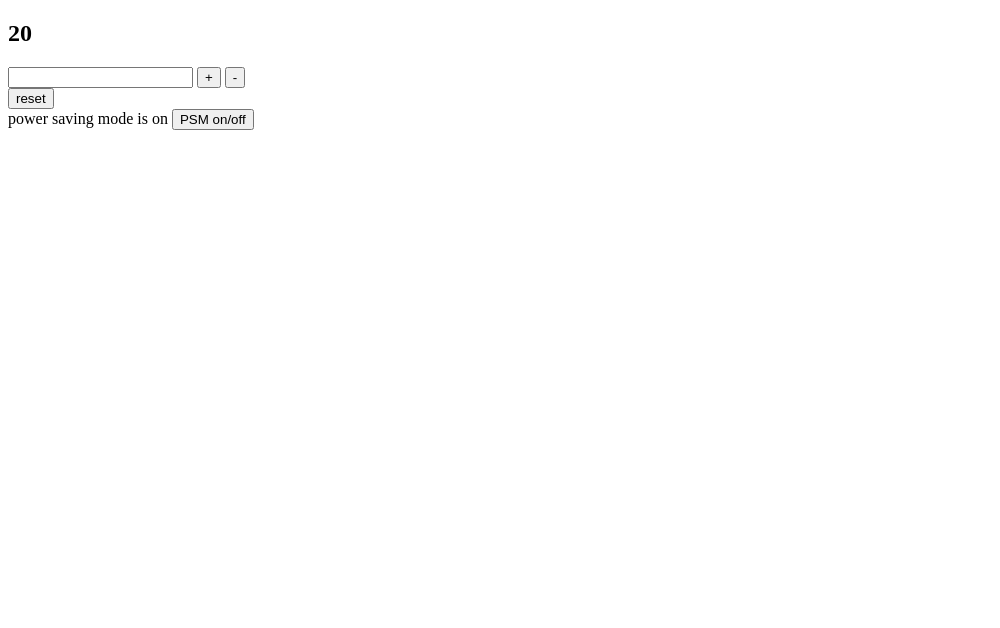
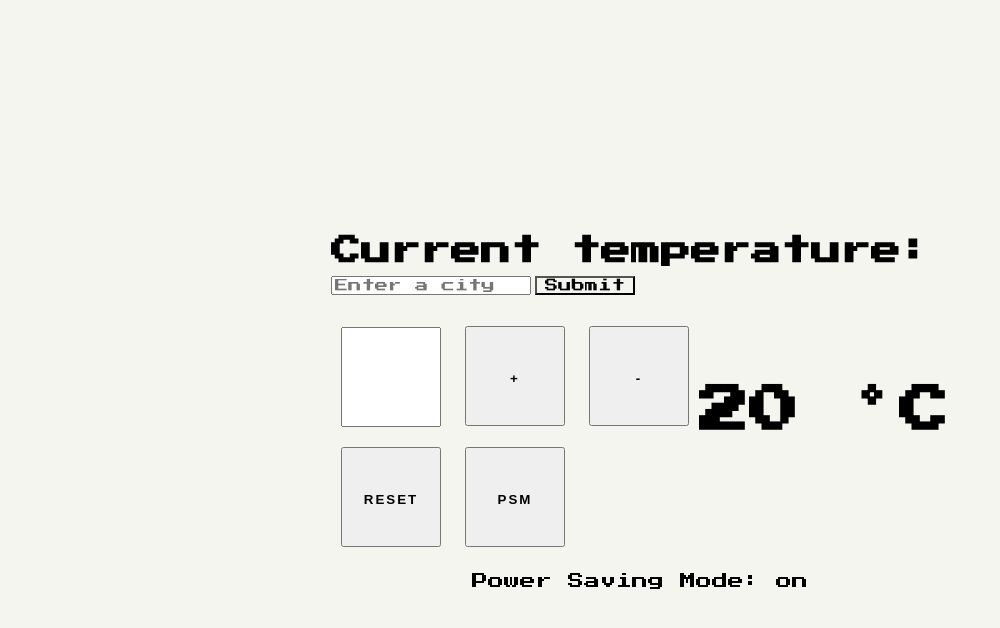
Before and after one commit to wemsteral/Thermostat, a plain HTML site: page index.html in a window 1280 px wide. Shown: the whole page, without its empty margins (0-1000 px from the left). Drawn offline with nearby package versions, Linux system fonts and the light colour scheme; no server answers.

Commit message:
added styling

```diff
--- a/index.html
+++ b/index.html
@@ -1,34 +1,66 @@
 <!DOCTYPE html>
 <html>
   <head>
+    <link href="https://fonts.googleapis.com/css?family=Luckiest+Guy" rel="stylesheet">
+    <link href="https://fonts.googleapis.com/css?family=Press+Start+2P" rel="stylesheet">
+
     <link rel="stylesheet" href="./public/style.css">
     <title>Thermostat</title>
   </head>
+  <div class=flex>
   <body>
     <section>
-      <h1 id="temperature"></h1>
-      <p>
-        <input id="diff_amount" type="number" name="degrees" value="">
+
+<div style="clear:both"></div>
+      <h1>Current temperature: <span id="current-temperature"></span></h1>
+      <form id="select-city">
+      <input class="enter-city" id="current-city" type="text" placeholder="Enter a city"></input>
+      <input class="submit" type="submit"></input>
+      </form>
+
+
+
+        <h3 id="temperature"></h3>
+        <input class='degrees' id="diff_amount" type="number" name="degrees" value="">
         <button id="temperature-up">+</button>
         <button id="temperature-down">-</button>
         <br>
         <button id="temperature-reset">reset</button>
-        <br>
-        power saving mode is <span id="power-saving-status">on</span>
-        <button id="toggle-powersaving">PSM on/off</button>
+        <button id="toggle-powersaving">PSM</button>
 
-      </p>
+      <br>
+        <p>Power Saving Mode: <span id="power-saving-status">on</span></p>
+
+
     </section>
+  </div>
     <script src="./src/Thermostat.js"></script>
     <script src="https://code.jquery.com/jquery-2.1.4.min.js"></script>
     <script>
       $( document ).ready(function() {
 
+        displayWeather('London');
+
+        function displayWeather(city) {
+          var url = 'http://api.openweathermap.org/data/2.5/weather?q=' + city;
+          var token = '&appid=a3d9eb01d4de82b9b8d0849ef604dbed';
+          var units = '&units=metric';
+          $.get(url + token + units, function(data){
+            $('#current-temperature').text(data.main.temp + "°C");
+          })
+        }
+
+        $('#select-city').submit(function(event){
+          event.preventDefault();
+          var city = $('#current-city').val();
+          displayWeather(city);
+        })
+
         var thermostat = new Thermostat();
         updateTemperature();
 
         function updateTemperature() {
-        $('#temperature').text(thermostat.temp);
+        $('#temperature').text(thermostat.temp + " °C");
         $('#temperature').attr('class', thermostat.isUsageRating());
         }
 
--- a/public/style.css
+++ b/public/style.css
@@ -1,5 +1,3 @@
-
-
 
 .low-usage {
   color: green;
@@ -12,3 +10,109 @@
 .high-usage {
   color: red;
 }
+
+
+*,
+*::before,
+*::after {
+  -webkit-box-sizing: border-box;
+  -moz-box-sizing: border-box;
+  box-sizing: border-box;
+}
+
+div {
+}
+
+body {
+  background-color: #d24dff;
+}
+
+input {
+  width:100px;
+  font-family: 'Press Start 2P', cursive;
+}
+
+input.enter-city {
+  font-family: 'Press Start 2P', cursive;
+  width: 200px;
+}
+
+input[type="submit"]{
+  background: inherit;
+ }
+
+input.degrees {
+  width:100px;
+  height:100px;
+  line-height:100px;
+  margin: 10px;
+  text-align:center;
+  text-transform:uppercase;
+  letter-spacing:2px;
+  font-weight:bold;
+  position:static
+  font-family: 'Press Start 2P', cursive;
+  font-size: 20px;
+  padding-bottom: 10px;
+}
+
+a {
+  color:#333;
+  text-decoration:none;
+}
+
+h1 {
+  font-family: 'Press Start 2P', cursive;
+  font-size: 30px;
+  margin-bottom: 0px;
+
+}
+
+h3 {
+  float: right;
+  font-family: 'Press Start 2P', cursive;
+  font-size: 50px;
+  text-align: center;
+  padding-top: 20px;
+
+}
+
+form {
+  padding-top: 10px;
+  padding-bottom: 20px;
+}
+
+p {
+  text-align: center;
+  -webkit-font-smoothing: antialiased;
+  font-family: 'Press Start 2P', cursive;
+
+}
+
+body {
+  padding:0px 20px;
+  background: #F4F5EE;
+
+}
+
+.flex {
+  min-height:100vh;
+  display:flex;
+  align-items:center;
+  justify-content:center;
+}
+
+button {
+  width:100px;
+  height:100px;
+  line-height:100px;
+  margin: 10px;
+  text-align:center;
+  text-transform:uppercase;
+  letter-spacing:2px;
+  font-weight:bold;
+  position:static
+  font-family: 'Press Start 2P', cursive;
+
+  }
+}
```
